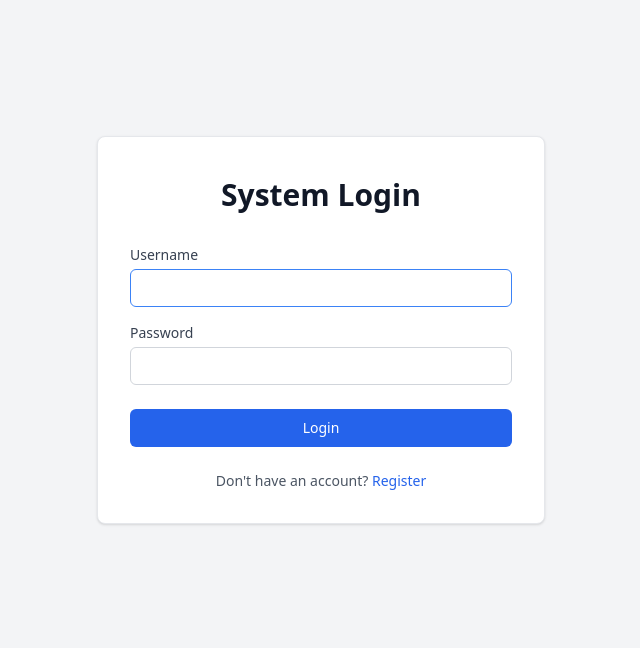
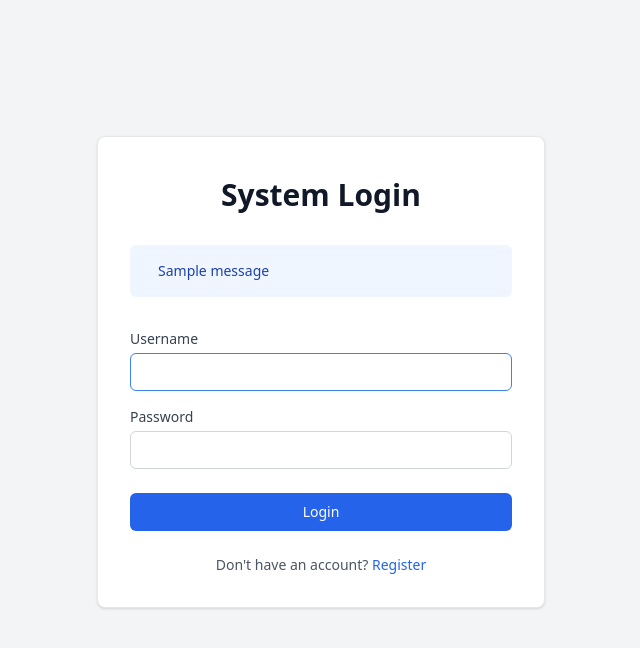
Before and after one commit to takudzwamvere/haulage-truck-management, a Django app: template portal/templates/portal/login.html in a window 1280 px wide. Shown: the top 648 px of the page, without its empty margins (319-959 px from the left). Run offline with Django 5.2, Linux system fonts and the light colour scheme; the template is opened without the code that fills it, so the values that code supplies are empty; tables that the repository leaves empty hold one stand-in row (values such as "Sample post"); one stand-in notice (Sample message) is shown; some libraries are stand-ins or nearby versions.

Commit message:
fix: display login error messages using Django messages framework
The login template was checking for a context variable 'error' that was never
passed by the view. The view uses messages.error() instead. Replaced with
proper messages framework iteration so failed login shows a red error alert
with an icon.

```diff
--- a/portal/templates/portal/login.html
+++ b/portal/templates/portal/login.html
@@ -9,14 +9,23 @@
       <h2 class="mt-2 text-center text-3xl font-extrabold text-gray-900">System Login</h2>
     </div>
 
-    {% if error %}
-    <div class="rounded-md bg-red-50 p-4">
+    {% if messages %}
+    {% for message in messages %}
+    <div class="rounded-md {% if message.tags == 'error' %}bg-red-50{% else %}bg-blue-50{% endif %} p-4">
       <div class="flex">
+        <div class="flex-shrink-0">
+          {% if message.tags == 'error' %}
+          <svg class="h-5 w-5 text-red-400" viewBox="0 0 20 20" fill="currentColor">
+            <path fill-rule="evenodd" d="M10 18a8 8 0 100-16 8 8 0 000 16zM8.707 7.293a1 1 0 00-1.414 1.414L8.586 10l-1.293 1.293a1 1 0 101.414 1.414L10 11.414l1.293 1.293a1 1 0 001.414-1.414L11.414 10l1.293-1.293a1 1 0 00-1.414-1.414L10 8.586 8.707 7.293z" clip-rule="evenodd" />
+          </svg>
+          {% endif %}
+        </div>
         <div class="ml-3">
-          <h3 class="text-sm font-medium text-red-800">{{ error }}</h3>
+          <h3 class="text-sm font-medium {% if message.tags == 'error' %}text-red-800{% else %}text-blue-800{% endif %}">{{ message }}</h3>
         </div>
       </div>
     </div>
+    {% endfor %}
     {% endif %}
 
     <form class="mt-8 space-y-6" method="post">
```
